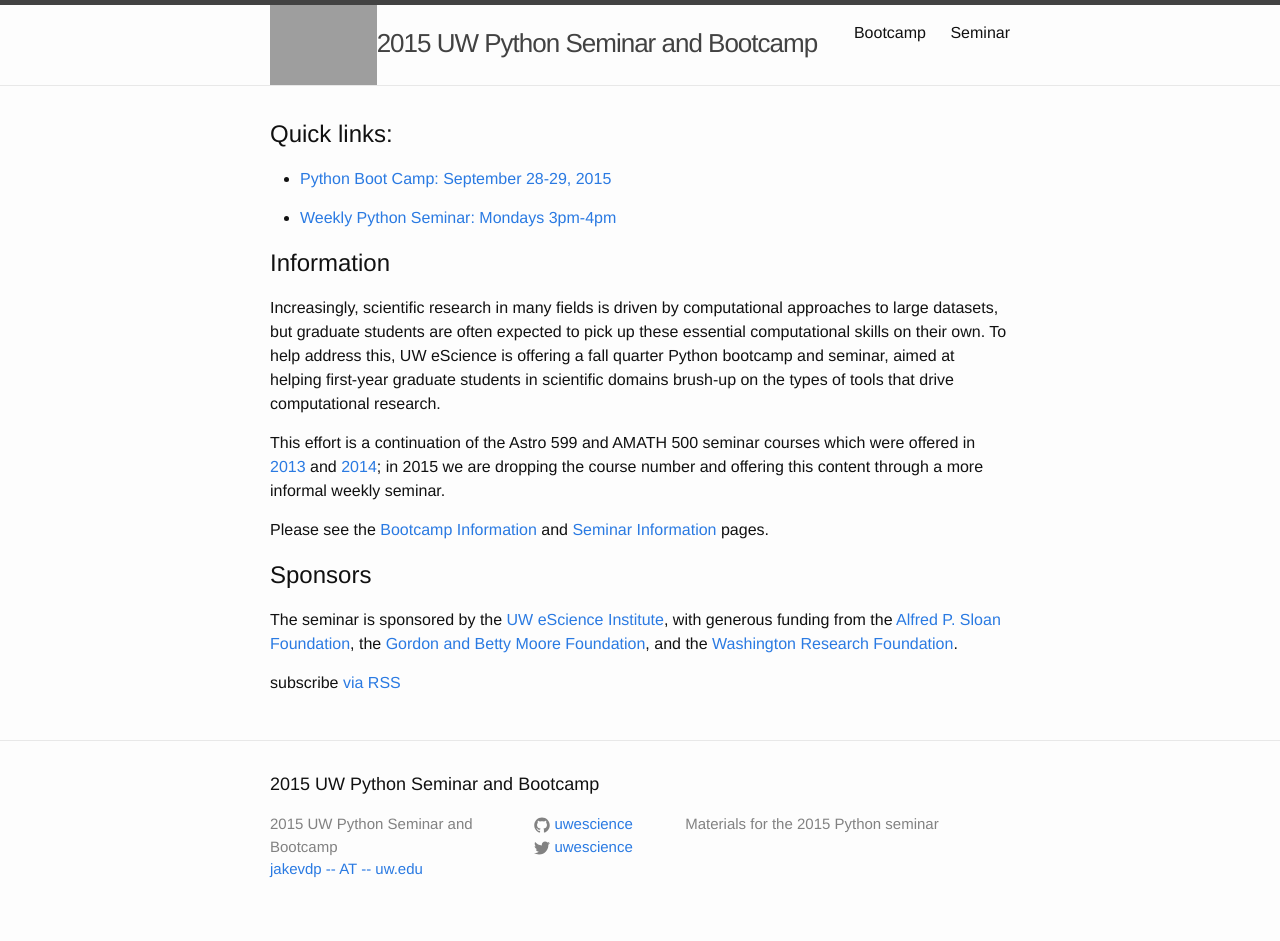
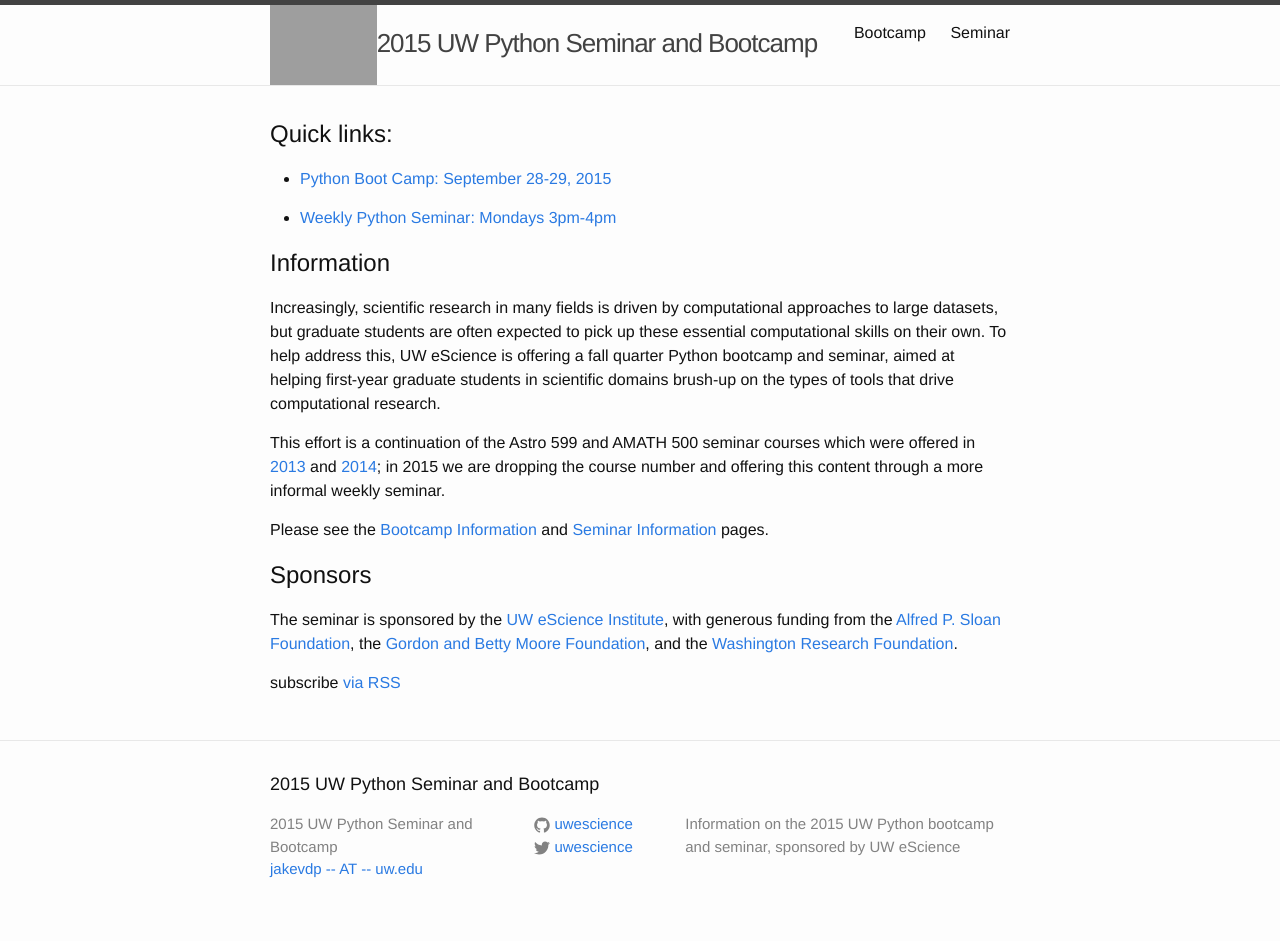
Before and after one commit to uwescience/python-seminar-2015, a Jekyll site: the page built from index.md, in a window 1280 px wide. Built offline with Jekyll 4.4.1, drawn with Linux system fonts in a browser that asks for light colours.

Commit message:
update description

```diff
--- a/_config.yml
+++ b/_config.yml
@@ -1,7 +1,7 @@
 # Site settings
 title: 2015 UW Python Seminar and Bootcamp
 email: jakevdp -- AT -- uw.edu
-description: "Materials for the 2015 Python seminar"
+description: "Information on the 2015 UW Python bootcamp and seminar, sponsored by UW eScience"
 baseurl: "http://uwescience.github.io/python-seminar-2015/"
 url: "http://uwescience.github.io/python-seminar-2015/"
 twitter_username: uwescience
```
